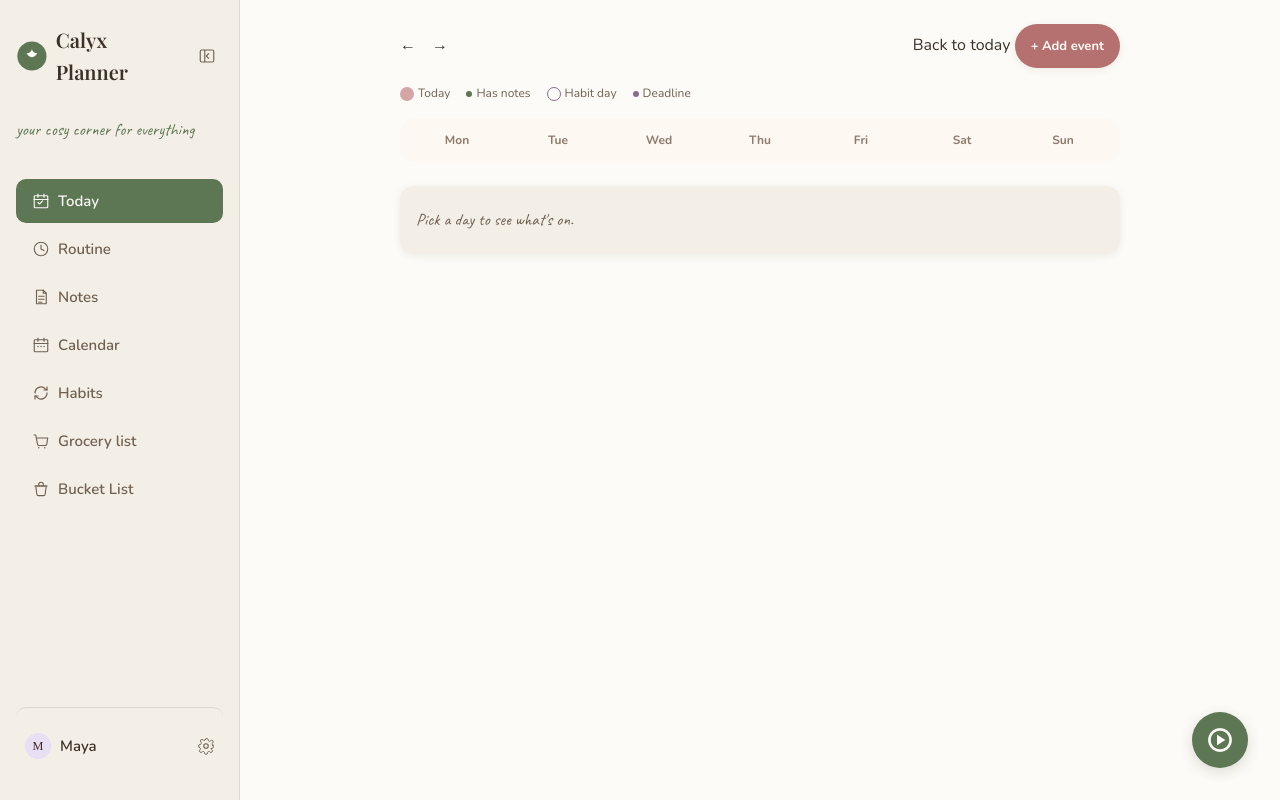
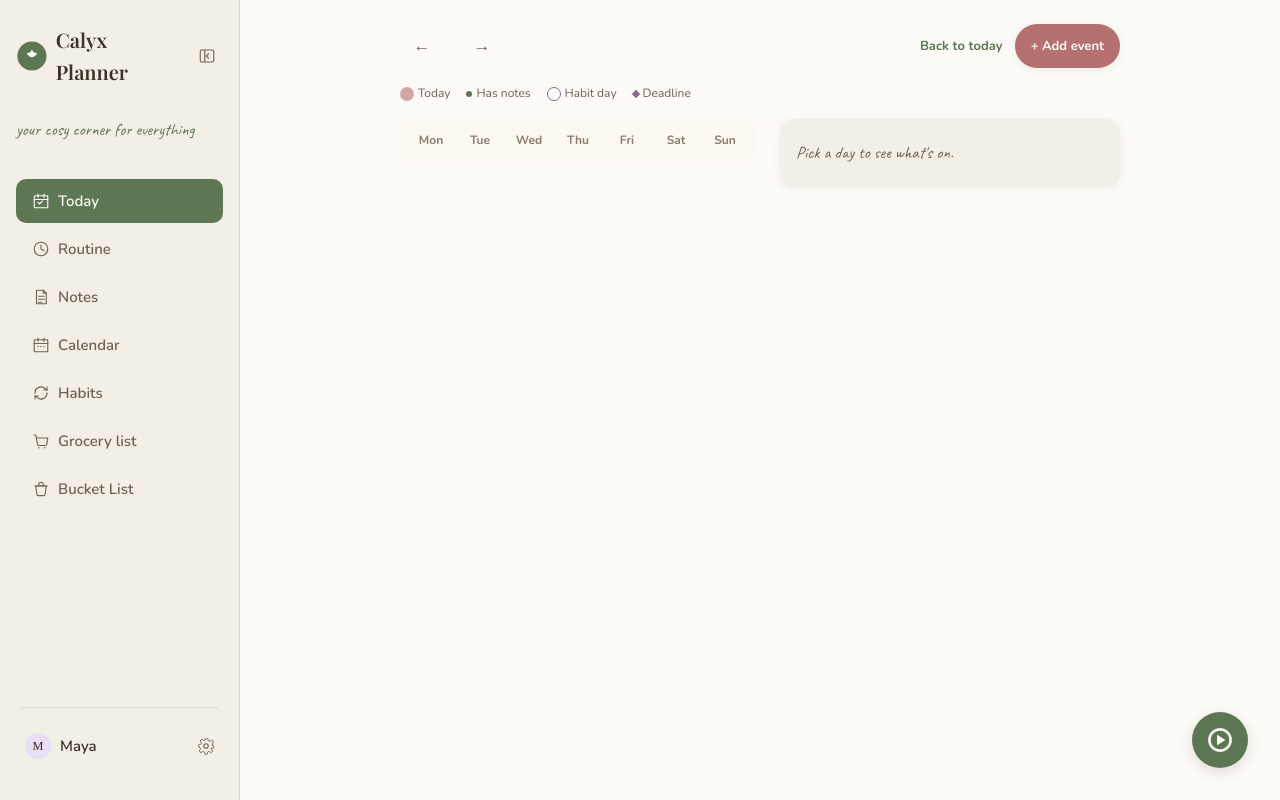
Before and after one commit to AnrieAlm/pastel-planner, a FastAPI app: template templates/calendar.html in a window 1280 px wide. Run offline with FastAPI, Linux system fonts and the light colour scheme; the template is opened without the code that fills it, so the values that code supplies are empty; some libraries are stand-ins or nearby versions; some web fonts are replaced.

Commit message:
Enhance calendar CSS styles for navigation and events

```diff
--- a/static/css/calendar.css
+++ b/static/css/calendar.css
@@ -238,3 +238,112 @@
   font-size: var(--fs-sm);
   color: var(--text-primary);
 }
+
+/* ===== Real calendar (Stage 3c) ===== */
+
+/* Month arrows and "Back to today" are links now */
+.calendar-nav a.calendar-nav-link {
+  display: flex;
+  align-items: center;
+  justify-content: center;
+  min-width: 44px;
+  min-height: 44px;
+  border-radius: var(--radius-full);
+  font-size: var(--fs-md);
+  color: var(--text-secondary);
+  text-decoration: none;
+  transition: background 0.15s ease, color 0.15s ease;
+}
+.calendar-nav a.calendar-nav-link:hover {
+  background: var(--calendar-mark-tint);
+  color: var(--text-primary);
+}
+.calendar-nav a.calendar-nav-link:focus-visible,
+.calendar-today-link:focus-visible {
+  outline: 3px solid var(--focus-ring);
+  outline-offset: 2px;
+}
+.calendar-header-actions {
+  display: flex;
+  align-items: center;
+  gap: var(--sp-sm);
+}
+.calendar-today-link {
+  display: inline-flex;
+  align-items: center;
+  min-height: 44px;
+  padding: 0 var(--sp-xs);
+  font-size: var(--fs-sm);
+  font-weight: 700;
+  color: var(--accent-primary);
+  text-decoration: none;
+}
+.calendar-today-link:hover { text-decoration: underline; }
+
+/* Each day is a link with its number and a small row of marks underneath */
+a.calendar-day { text-decoration: none; }
+.calendar-day .day-number { line-height: 1; }
+.day-marks {
+  display: flex;
+  align-items: center;
+  justify-content: center;
+  gap: 3px;
+  height: 8px;
+  margin-top: 3px;
+}
+/* dot = notes, ring = habit day, diamond = deadline (different shapes, so never colour alone) */
+.mark-dot {
+  width: 6px;
+  height: 6px;
+  border-radius: 50%;
+  background: var(--accent-primary);
+}
+.mark-ring {
+  width: 7px;
+  height: 7px;
+  box-sizing: border-box;
+  border-radius: 50%;
+  border: 1.5px solid var(--calendar-secondary);
+}
+.mark-deadline {
+  width: 6px;
+  height: 6px;
+  background: var(--calendar-secondary);
+  transform: rotate(45deg);
+}
+.legend-deadline {
+  border-radius: 0;
+  transform: rotate(45deg);
+}
+
+/* Rows in the day panel that open the edit sheet */
+.calendar-event-btn {
+  width: 100%;
+  min-height: 44px;
+  align-items: center;
+  text-align: left;
+  font: inherit;
+  color: inherit;
+  border-radius: var(--radius-sm);
+  cursor: pointer;
+  transition: background 0.15s ease;
+}
+.calendar-event-btn:hover { background: var(--bg-raised); }
+.calendar-event-btn:focus-visible { outline: 3px solid var(--focus-ring); outline-offset: 2px; }
+.calendar-event-btn.done { opacity: 0.6; text-decoration: line-through; }
+.calendar-day-detail .btn-add-inline { min-height: 44px; }
+
+/* Phone: the day's list sits below the grid. Laptop: it sits beside it. */
+@media (min-width: 1000px) {
+  .calendar-layout {
+    display: grid;
+    grid-template-columns: minmax(0, 1fr) 340px;
+    gap: var(--sp-lg);
+    align-items: start;
+  }
+  .calendar-layout .calendar-grid { margin-bottom: 0; }
+  .calendar-layout .calendar-day-detail {
+    position: sticky;
+    top: var(--sp-lg);
+  }
+}
```
